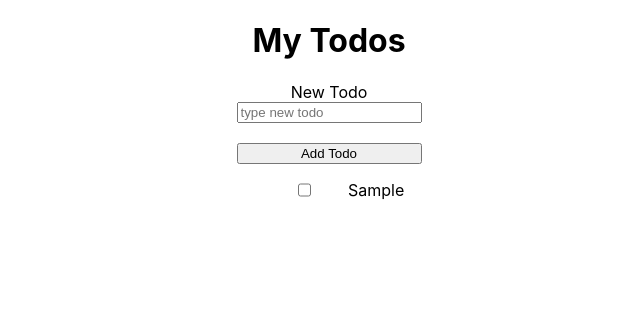
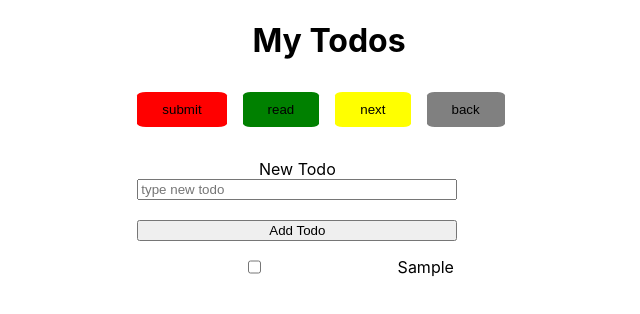
Before and after one commit to chiranz/react_tutorials, a React (Create React App) app: page / in a window 1280 px wide. Both pictures are taken after typing "Sample" into the empty fields and a click on the button "Add Todo". Shown: the top 314 px of the page, without its empty margins (311-951 px from the left). Built offline with nearby package versions, Linux system fonts and the light colour scheme.

Commit message:
Components and it's usecases

```diff
--- /dev/null
+++ b/src/components/Todo.jsx
@@ -0,0 +1,38 @@
+import React from "react";
+
+export default function Todo(props) {
+  const { id, todo, completed, onChange } = props;
+  return (
+    <div style={{ display: "flex", justifyContent: "space-around" }} key={id}>
+      <input
+        type="checkbox"
+        checked={completed}
+        onChange={() => onChange(id)}
+      />
+
+      <li
+        style={{
+          textDecorationLine: `${completed ? "line-through" : ""}`,
+        }}
+      >
+        {todo}
+      </li>
+    </div>
+  );
+}
+
+export const Button = ({ actionText, onClick, bgColor }) => (
+  <button
+    style={{
+      marginRight: "1rem",
+      backgroundColor: bgColor,
+      padding: "10px 25px",
+      border: "none",
+      borderRadius: "10%",
+      cursor: "pointer",
+    }}
+    onClick={onClick}
+  >
+    {actionText}
+  </button>
+);
--- a/src/components/Todos.jsx
+++ b/src/components/Todos.jsx
@@ -1,17 +1,51 @@
 import React, { useState } from "react";
 import uniquId from "uniqid";
+import Todo, { Button } from "./Todo";
 
-export default function Todo() {
+export default function Todos() {
   const [todos, setTodos] = useState([]);
   const [todo, setTodo] = useState("");
   const handleAddTodo = () => {
     setTodos([{ id: uniquId(), todo, completed: false }, ...todos]);
     setTodo("");
   };
+
+  const toggleTodo = (id) => {
+    const editedTodos = todos.map((todo) => {
+      if (todo.id === id) {
+        todo.completed = !todo.completed;
+      }
+      return todo;
+    });
+    setTodos(editedTodos);
+  };
   console.log(todos);
   return (
     <div>
       <h1>My Todos</h1>
+
+      <div style={{ margin: "2rem 0" }}>
+        <Button
+          actionText="submit"
+          onClick={() => console.log("Submit")}
+          bgColor="red"
+        />
+        <Button
+          actionText="read"
+          onClick={() => console.log("Read")}
+          bgColor="green"
+        />
+        <Button
+          actionText="next"
+          onClick={() => console.log("Next")}
+          bgColor="yellow"
+        />
+        <Button
+          actionText="back"
+          onClick={() => console.log("Back")}
+          bgColor="gray"
+        />
+      </div>
       <div
         className="input-field"
         style={{ display: "flex", flexDirection: "column", maxWidth: "20rem" }}
@@ -36,33 +70,13 @@ export default function Todo() {
 
           <ul>
             {todos.map(({ todo, completed, id }) => (
-              <div
-                style={{ display: "flex", justifyContent: "space-around" }}
+              <Todo
+                todo={todo}
+                completed={completed}
+                id={id}
                 key={id}
-              >
-                <input
-                  type="checkbox"
-                  checked={completed}
-                  value={todo}
-                  onChange={(e) => {
-                    const editedTodos = todos.map((_todo) => {
-                      if (_todo.id === id) {
-                        _todo.completed = !completed;
-                      }
-                      return _todo;
-                    });
-                    setTodos(editedTodos);
-                  }}
-                />
-
-                <li
-                  style={{
-                    textDecorationLine: `${completed ? "line-through" : ""}`,
-                  }}
-                >
-                  {todo}
-                </li>
-              </div>
+                onChange={toggleTodo}
+              />
             ))}
           </ul>
         ) : (
```
Also changed, not shown: 1 other file (tests, documents, lock files or other folders).
